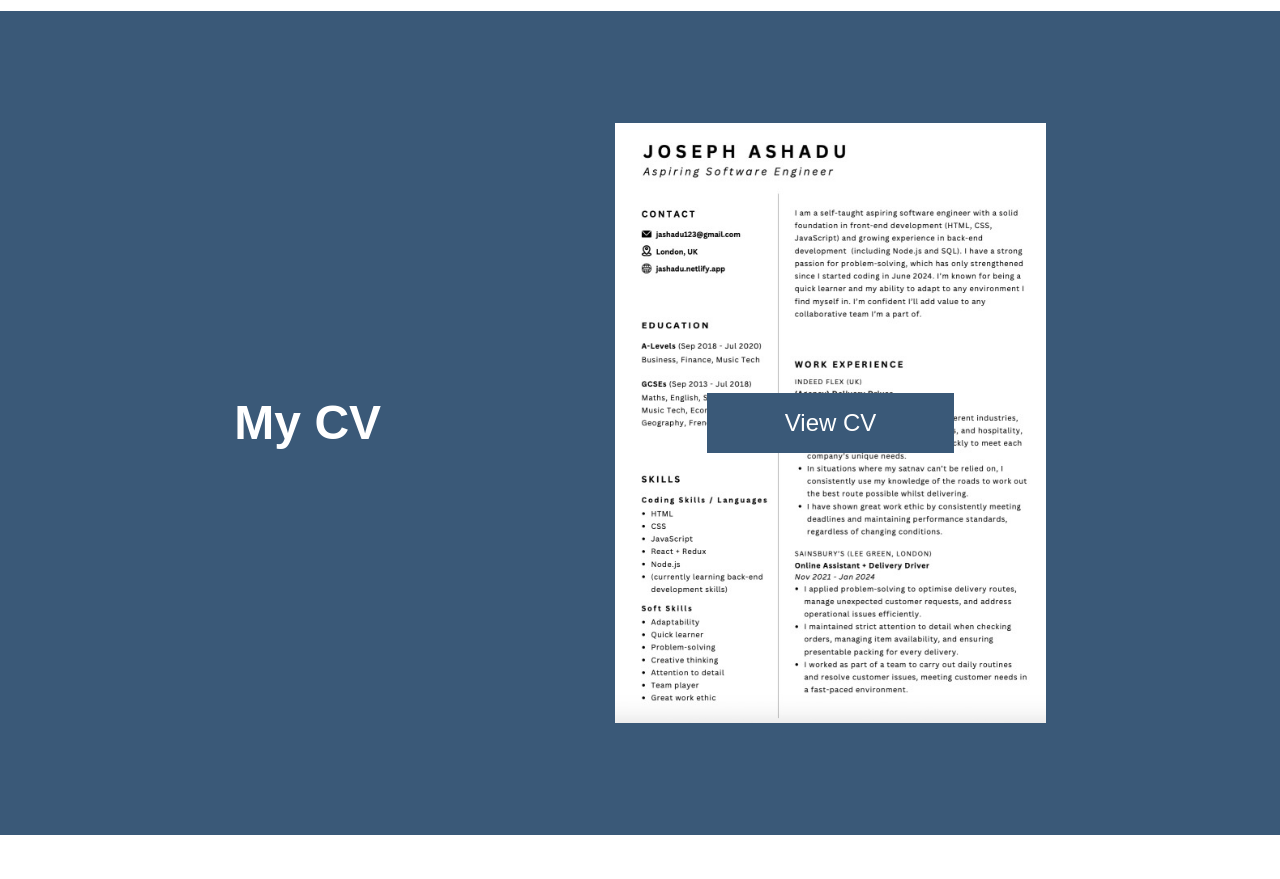
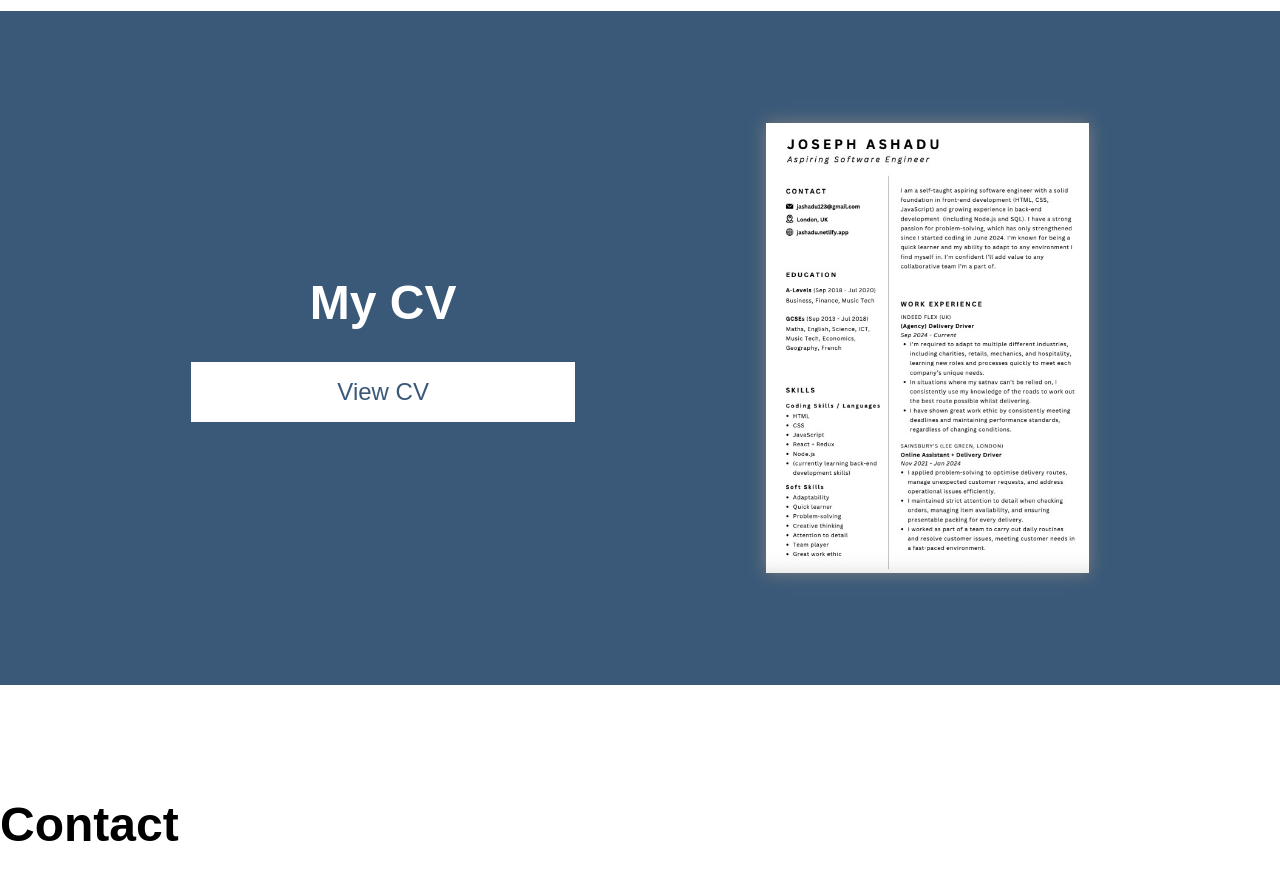
Before and after one commit to JAshadu/react_portfolio, a React (Create React App) app: page / in a window 1280 px wide. Shown: the part 2940-3819 px from the top of the page. Built offline with nearby package versions, Linux system fonts and the light colour scheme.

Commit message:
Add cv link and reposition cv elements

```diff
--- a/src/App.css
+++ b/src/App.css
@@ -21,6 +21,7 @@
 a {
     font-size: 1.5em;
     text-decoration: none;
+    color: white;
 }
 
 p {
@@ -45,7 +46,6 @@
 #home {
     padding: 2rem;
     font-size: 2rem;
-    color: white;
 }
 
 header.active #home {
@@ -56,10 +56,6 @@
     display: flex;
     gap: 2rem;
     padding: 2rem;
-}
-
-nav a {
-    color: white;
 }
 
 header.active nav a {
@@ -182,29 +178,31 @@
     color: white;
 }
 
-#cv-preview {
+.cv-text {
+    display: flex;
+    flex-direction: column;
+    justify-content: center;
+    align-items: center;
+    width: 30%;
+    gap: 2rem;
+}
+
+.cv-text a {
+    background-color: white;
+    padding: 1rem;
+    width: 100%;
+    text-align: center;
+    color: hsl(210, 35%, 35%);
+}
+
+.cv-preview {
     display: flex;
     justify-content: center;
     align-items: center;
-    position: relative;
+    height: 450px;
+    box-shadow: 0 0 1rem rgb(128, 128, 128);
 }
 
-#cv-preview img {
-    max-height: 600px;
+.cv-preview img {
+    height: 100%;
 }
-
-.view-cv {
-    position: absolute;
-    width: 100%;
-    display: flex;
-    justify-content: center;
-    align-items: center;
-
-}
-
-.view-cv a {
-    background-color: hsl(210, 35%, 35%);
-    padding: 1rem;
-    width: 50%;
-    text-align: center;
-}
--- a/src/App.js
+++ b/src/App.js
@@ -7,6 +7,7 @@
 import TechSkill from './components/TechSkill/TechSkill';
 import techSkills from './resources/techSkills';
 import { useState } from 'react';
+import cvLink from './resources/Joseph Ashadu (CV).pdf'
 
 function App() {
   const [header, setHeader] = useState(false)
@@ -70,12 +71,12 @@
           </div>
         </div>
         <div className='main-section' id='cv'>
-          <h2>My CV</h2>
-          <div id='cv-preview'>
+          <div className='cv-text'>
+            <h2>My CV</h2>
+            <a href={cvLink}>View CV</a>
+          </div>
+          <div className='cv-preview'>
             <img src={cvImg}></img>
-            <div className='view-cv'>
-              <a>View CV</a>
-            </div>
           </div>
         </div>
         <div className='main-section' id='contact'>
```
